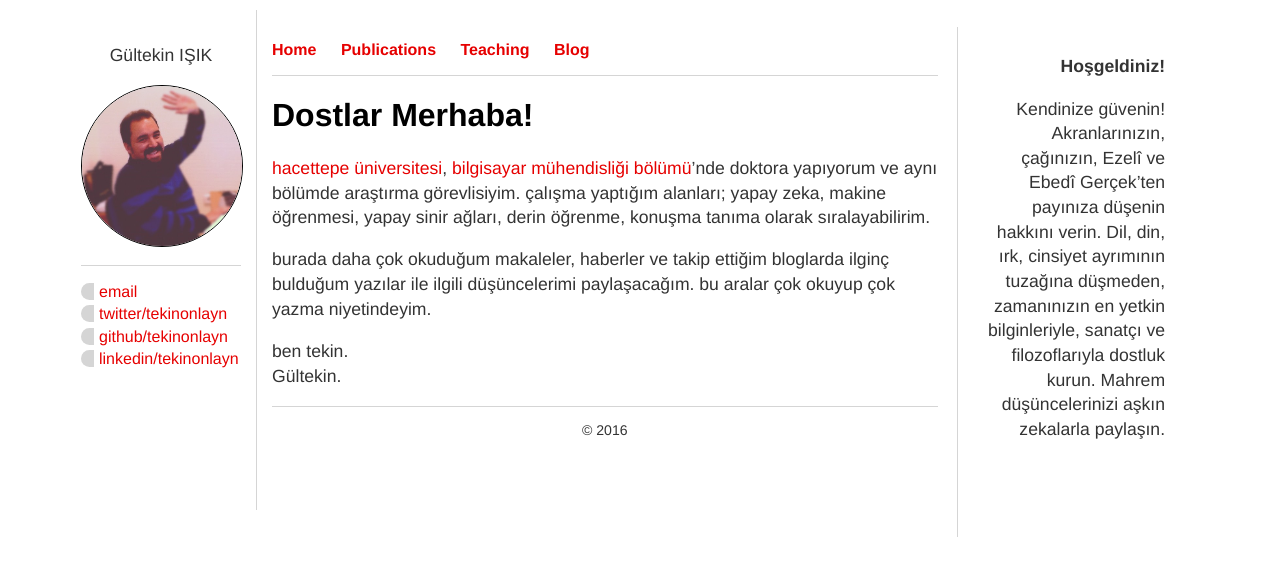
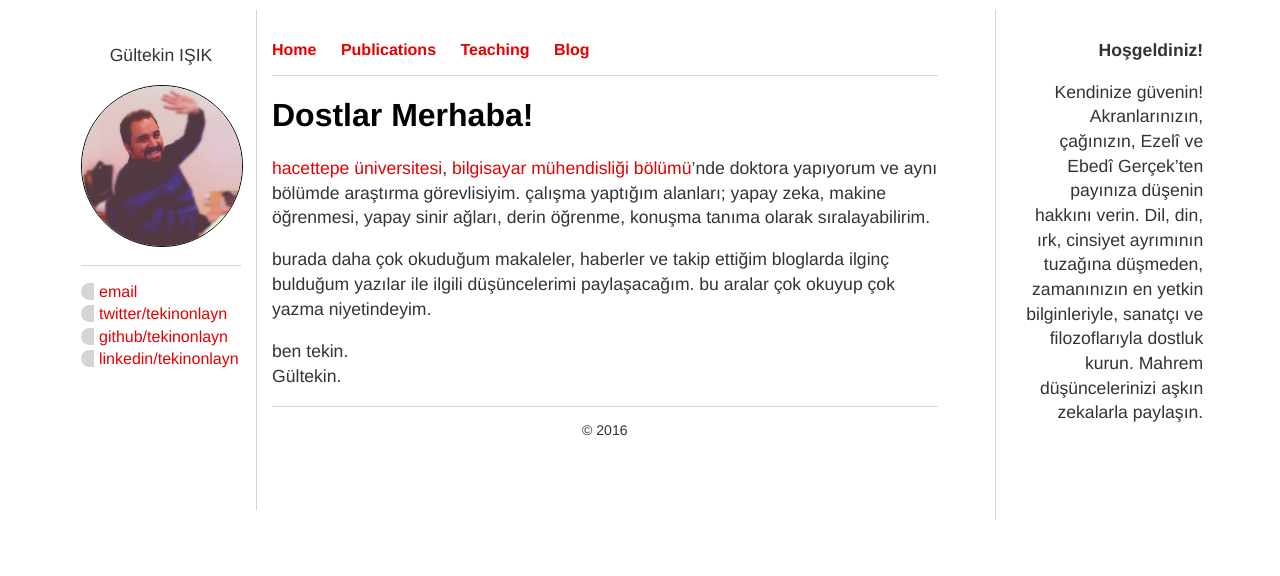
Before and after one commit to tekinonlayn/gi.github.io, a Jekyll site: the page built from index.html, in a window 1280 px wide. Shown: the top 576 px of the page. Built offline with Jekyll 4.4.1, drawn with Linux system fonts in a browser that asks for light colours.

Commit message:
Update varsay.css

```diff
--- a/css/varsay.css
+++ b/css/varsay.css
@@ -27,8 +27,8 @@ body {
 #sag {
     width: 15%;
     height: 500px;
-    /*float: right;*/
-    margin-right:5%;
+    float: right;
+    margin-right:6%;
     padding-top: 10px;
     padding-left: 15px;
     text-align: right;
```
